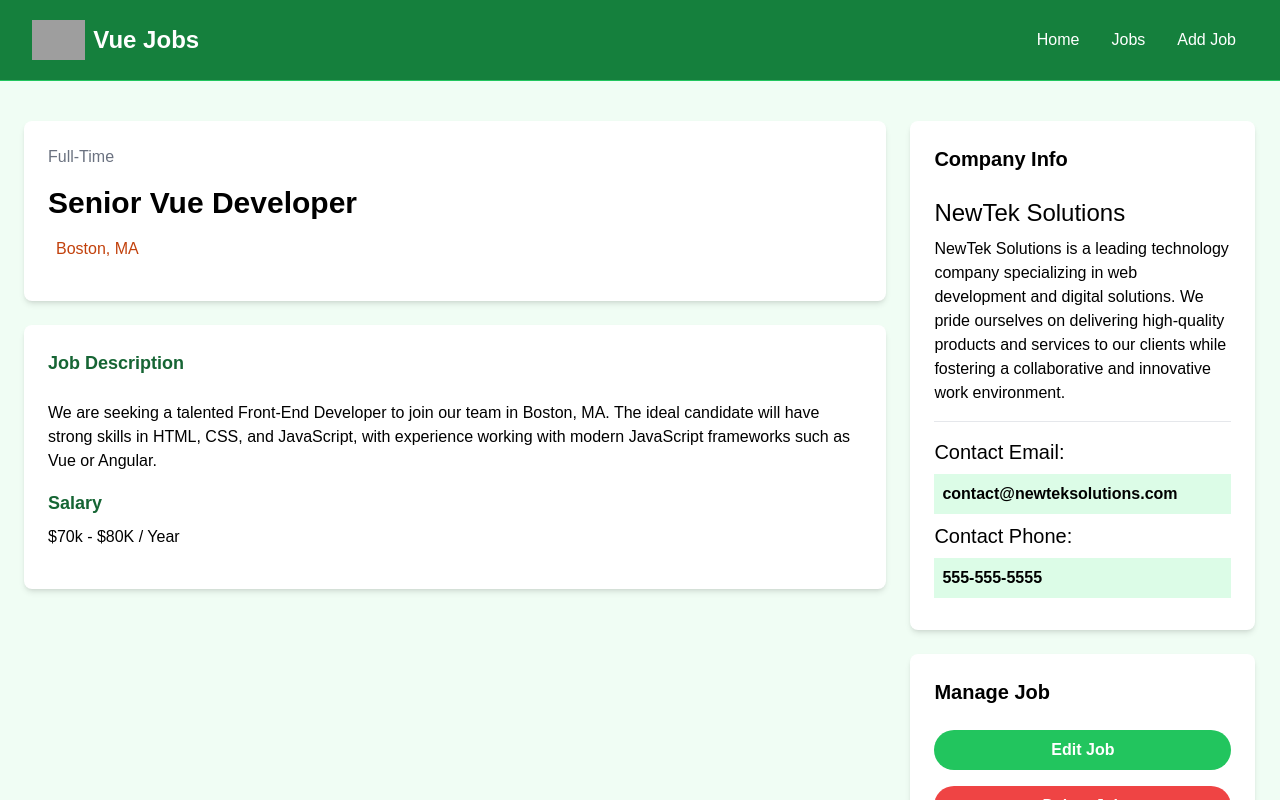
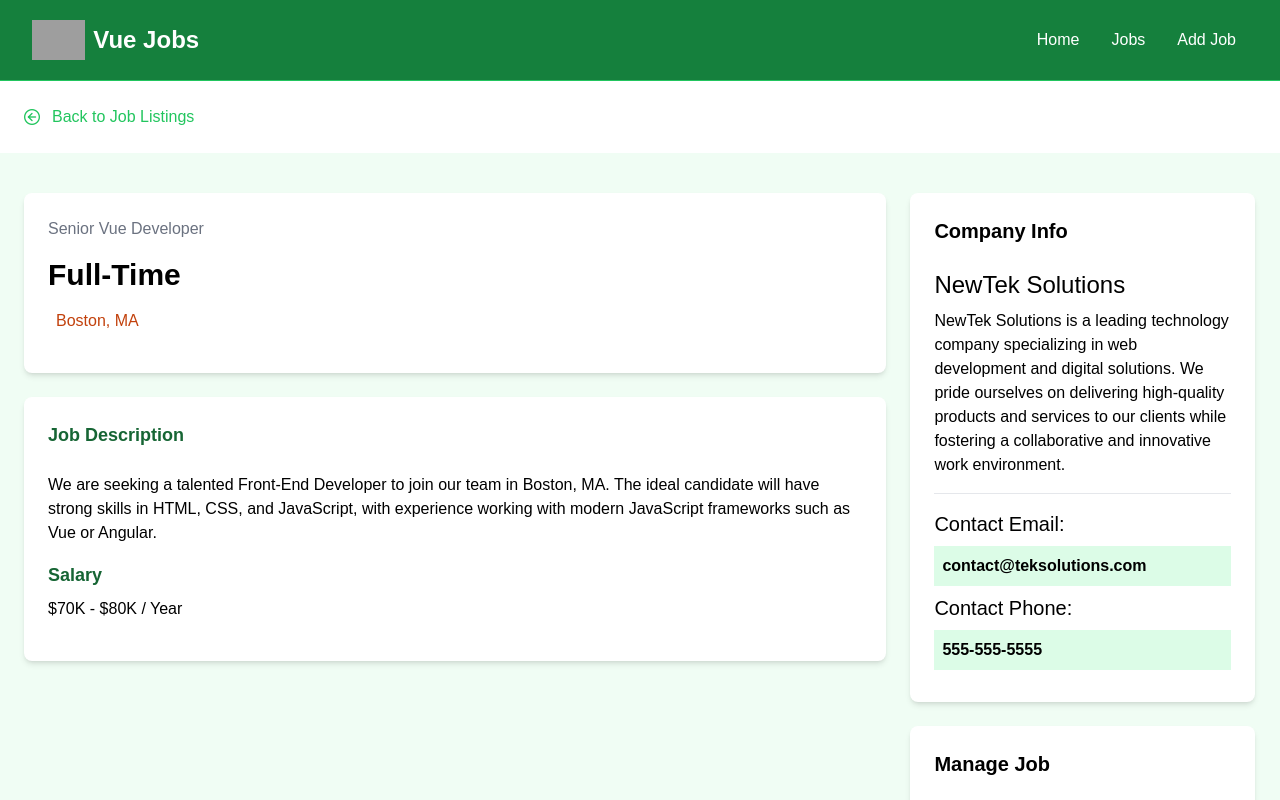
Before and after one commit to syukranDev/vue_playground, a Vue app: page /jobs/1 in a window 1280 px wide. Shown: the top 800 px of the page. Built offline with nearby package versions, Linux system fonts and the light colour scheme; data requests are answered from the project's data file; grey boxes are pictures that could not be loaded.

Commit message:
api and ui for job details page

```diff
--- /dev/null
+++ b/src/components/BackButton.vue
@@ -0,0 +1,16 @@
+<script setup>
+import { RouterLink } from 'vue-router';
+</script>
+
+<template>
+    <section>
+      <div class="container m-auto py-6 px-6">
+        <RouterLink
+          to="/jobs"
+          class="text-green-500 hover:text-green-600 flex items-center"
+        >
+          <i class="pi pi-arrow-circle-left mr-3"></i> Back to Job Listings
+        </RouterLink>
+      </div>
+    </section>
+</template>
--- a/src/components/JobListings.vue
+++ b/src/components/JobListings.vue
@@ -2,6 +2,7 @@
 import JobListingSingle from '@/components/JobListingSingle.vue';
 import { ref, defineProps, onMounted, reactive } from 'vue';
 import { RouterLink } from 'vue-router';
+import PulseLoader from 'vue-spinner/src/PulseLoader.vue'
 import axios from 'axios';
 
 defineProps({
@@ -15,13 +16,13 @@
     }
 })
 
-// Option 1 -- this is recommended or easy to understand
+// Option 1
 //const jobs = ref([]); //macam useState react, set default value first
 //guna reactive pun boleh instead of ref,
 // 1) reactive
 //     -can take objects only
 //     -cannot be reassign
-// 2) ref
+// 2) ref  -- this is RECOMENDDED since we can use isLoading value for spinner etc
 //    -can take objects or primitive (string, numbers, boolean)
 //    -can reassign using <var>.value = 'new value'
 
@@ -36,10 +37,9 @@
         const response = await axios('http://localhost:5000/jobs')
         // jobs.value = response.data -- Option 1
         state.jobs = response.data // options 2
+        state.isLoading = false
     } catch (e) {
         console.log('Error fetch jobs data', e.message)
-    } finally {
-        state.isLoading = false
     }
 })
 </script>
@@ -48,7 +48,13 @@
     <section class="bg-blue-50 px-4 py-10">
         <div class="container-xl lg:container m-auto">
             <h2 class="text-3xl bold text-green-500 mb-6 text-center">Browse Jobs</h2>
-            <div class="grid grid-cols-1 md:grid-cols-3 gap-6">
+
+            <div v-if="state.isLoading" class="text-center text-gray-500 py-6">
+                <PulseLoader/>
+            </div>
+
+
+            <div v-else class="grid grid-cols-1 md:grid-cols-3 gap-6">
                 <JobListingSingle v-for="job in state.jobs.slice(0, limit || state.jobs.length)" :keys="state.jobs.id" :job="job"/>
             </div>
         </div>
--- a/src/router/index.js
+++ b/src/router/index.js
@@ -4,6 +4,7 @@
 import JobsView from "../views/JobsView.vue";
 import NotFoundView from "../views/NotFoundView.vue";
 import JobView from "../views/JobView.vue";
+import AddJobView from "../views/AddJobView.vue";
 
 const router = createRouter({
     history: createWebHistory(import.meta.env.BASE_URL),
@@ -24,6 +25,11 @@
             component: JobView
         },
         {
+            path: '/jobs/add',
+            name: 'add-job',
+            component: AddJobView
+        },
+        {
             path: '/:catchAll(.*)', //to cater not exist page
             name: 'not-found',
             component: NotFoundView
--- /dev/null
+++ b/src/views/AddJobView.vue
@@ -0,0 +1,3 @@
+<template>
+    AddJob
+</template>
--- a/src/views/HomeView.vue
+++ b/src/views/HomeView.vue
@@ -5,7 +5,7 @@
 </script>
 
 <template>
-   <Hero title="Test Title" subtitle="Hello" />
+   <Hero title="FindJob" subtitle="Place to find all jobs" />
    <HomeCards />
    <JobListings limit="3" showButton="true"/>
 </template>
--- a/src/views/JobView.vue
+++ b/src/views/JobView.vue
@@ -1,24 +1,48 @@
 <script setup>
+import PulseLoader from 'vue-spinner/src/PulseLoader.vue'
+import BackButton from '../components/BackButton.vue';
+import { reactive, onMounted } from 'vue';
+import { RouterLink, useRoute } from 'vue-router';
+import axios from 'axios';
 
+const route = useRoute(); // to get id of the jobs from url
+
+const jobId = route.params.id // need to use whatever declaared in route/index.js , in this case :id
+
+const state = reactive({
+    job: {},
+    isLoading: true
+})
+
+onMounted(async () => {
+    try {
+        const response = await axios(`http://localhost:5000/jobs/${jobId}`)
+        state.job = response.data
+        state.isLoading = false
+    } catch (e) {
+        console.log('Error fetch jobs data', e.message)
+    }
+})
 </script>
 
 <template>
-    <section class="bg-green-50">
+    <BackButton />
+    <section v-if="!state.isLoading" class="bg-green-50">
       <div class="container m-auto py-10 px-6">
         <div class="grid grid-cols-1 md:grid-cols-70/30 w-full gap-6">
           <main>
             <div
               class="bg-white p-6 rounded-lg shadow-md text-center md:text-left"
             >
-              <div class="text-gray-500 mb-4">Full-Time</div>
-              <h1 class="text-3xl font-bold mb-4">Senior Vue Developer</h1>
+              <div class="text-gray-500 mb-4">{{ state.job.title}}</div>
+              <h1 class="text-3xl font-bold mb-4">{{ state.job.type}}</h1>
               <div
                 class="text-gray-500 mb-4 flex align-middle justify-center md:justify-start"
               >
                 <i
                   class="fa-solid fa-location-dot text-lg text-orange-700 mr-2"
                 ></i>
-                <p class="text-orange-700">Boston, MA</p>
+                <p class="text-orange-700">{{ state.job.location}}</p>
               </div>
             </div>
 
@@ -28,15 +52,12 @@
               </h3>
 
               <p class="mb-4">
-                We are seeking a talented Front-End Developer to join our team
-                in Boston, MA. The ideal candidate will have strong skills in
-                HTML, CSS, and JavaScript, with experience working with modern
-                JavaScript frameworks such as Vue or Angular.
+                {{ state.job.description}}
               </p>
 
               <h3 class="text-green-800 text-lg font-bold mb-2">Salary</h3>
 
-              <p class="mb-4">$70k - $80K / Year</p>
+              <p class="mb-4">{{ state.job.salary}} / Year</p>
             </div>
           </main>
 
@@ -46,36 +67,31 @@
             <div class="bg-white p-6 rounded-lg shadow-md">
               <h3 class="text-xl font-bold mb-6">Company Info</h3>
 
-              <h2 class="text-2xl">NewTek Solutions</h2>
+              <h2 class="text-2xl">{{ state.job.company.name}}</h2>
 
-              <p class="my-2">
-                NewTek Solutions is a leading technology company specializing in
-                web development and digital solutions. We pride ourselves on
-                delivering high-quality products and services to our clients
-                while fostering a collaborative and innovative work environment.
-              </p>
+              <p class="my-2">{{ state.job.company.description}}</p>
 
               <hr class="my-4" />
 
               <h3 class="text-xl">Contact Email:</h3>
 
               <p class="my-2 bg-green-100 p-2 font-bold">
-                contact@newteksolutions.com
+                {{ state.job.company.contactEmail}}
               </p>
 
               <h3 class="text-xl">Contact Phone:</h3>
 
-              <p class="my-2 bg-green-100 p-2 font-bold">555-555-5555</p>
+              <p class="my-2 bg-green-100 p-2 font-bold">{{ state.job.company.contactPhone}}</p>
             </div>
 
             <!-- Manage -->
             <div class="bg-white p-6 rounded-lg shadow-md mt-6">
               <h3 class="text-xl font-bold mb-6">Manage Job</h3>
-              <a
-                href="add-job.html"
+              <RouterLink
+                :to="`jobs/edit/${state.job.id}`"
                 class="bg-green-500 hover:bg-green-600 text-white text-center font-bold py-2 px-4 rounded-full w-full focus:outline-none focus:shadow-outline mt-4 block"
-                >Edit Job</a
-              >
+                >Edit Job
+              </RouterLink>
               <button
                 class="bg-red-500 hover:bg-red-600 text-white font-bold py-2 px-4 rounded-full w-full focus:outline-none focus:shadow-outline mt-4 block"
               >
@@ -86,4 +102,8 @@
         </div>
       </div>
     </section>
+
+    <div v-else="state.isLoading" class="text-center text-gray-500 py-6">
+        <PulseLoader/>
+    </div>
 </template>
--- a/vite.config.js
+++ b/vite.config.js
@@ -5,6 +5,16 @@
 // https://vite.dev/config/
 export default defineConfig({
   plugins: [vue()],
+  server: {
+    port: 5174,
+    // proxy: { //enable this if you want to call api via /api/jobs etc instead of localhost:5000/jobs
+    //   '/api': {
+    //     target: 'http://localhost:5000',
+    //     changeOrigin: true,
+    //     rewrite: (path) => path.replace(/^\/api/, '') //
+    //   }
+    // }
+  },
   resolve: {
     alias: {
       '@': path.resolve(__dirname, './src'), // Map '@' to the 'src' folder
```
